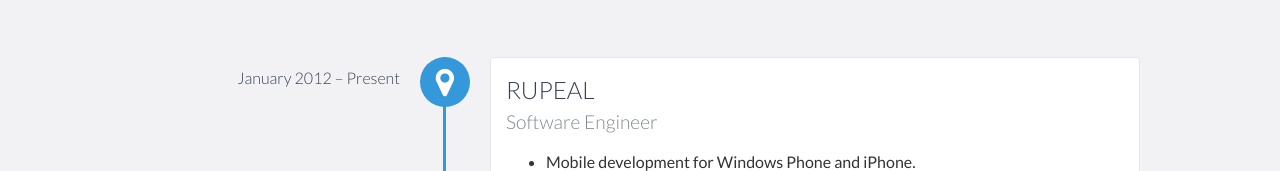
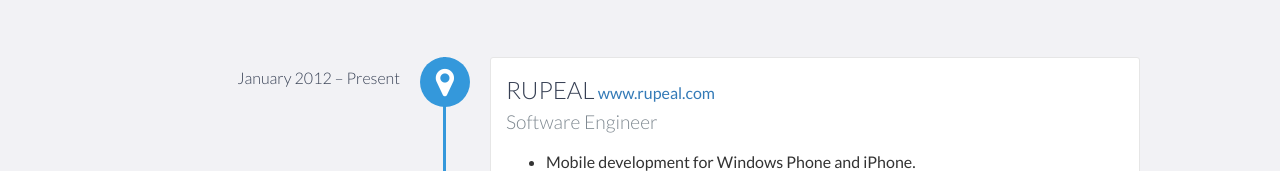
Before and after one commit to paulosilva86/paulosilva86.github.io, a website: page index.html in a window 1280 px wide. Shown: the part 1125-1296 px from the top of the page. Drawn offline with nearby package versions, Linux system fonts and the light colour scheme.

Commit message:
Add rupeal website

```diff
--- a/index.html
+++ b/index.html
@@ -86,6 +86,7 @@
         <div id="experience-timeline">
             <div data-date="January 2012 – Present">
                 <h3>RUPEAL</h3>
+                <a href="https://www.rupeal.com/en">www.rupeal.com</a>
                 <h4>Software Engineer</h4>
                 <ul>
                     <li>
```
